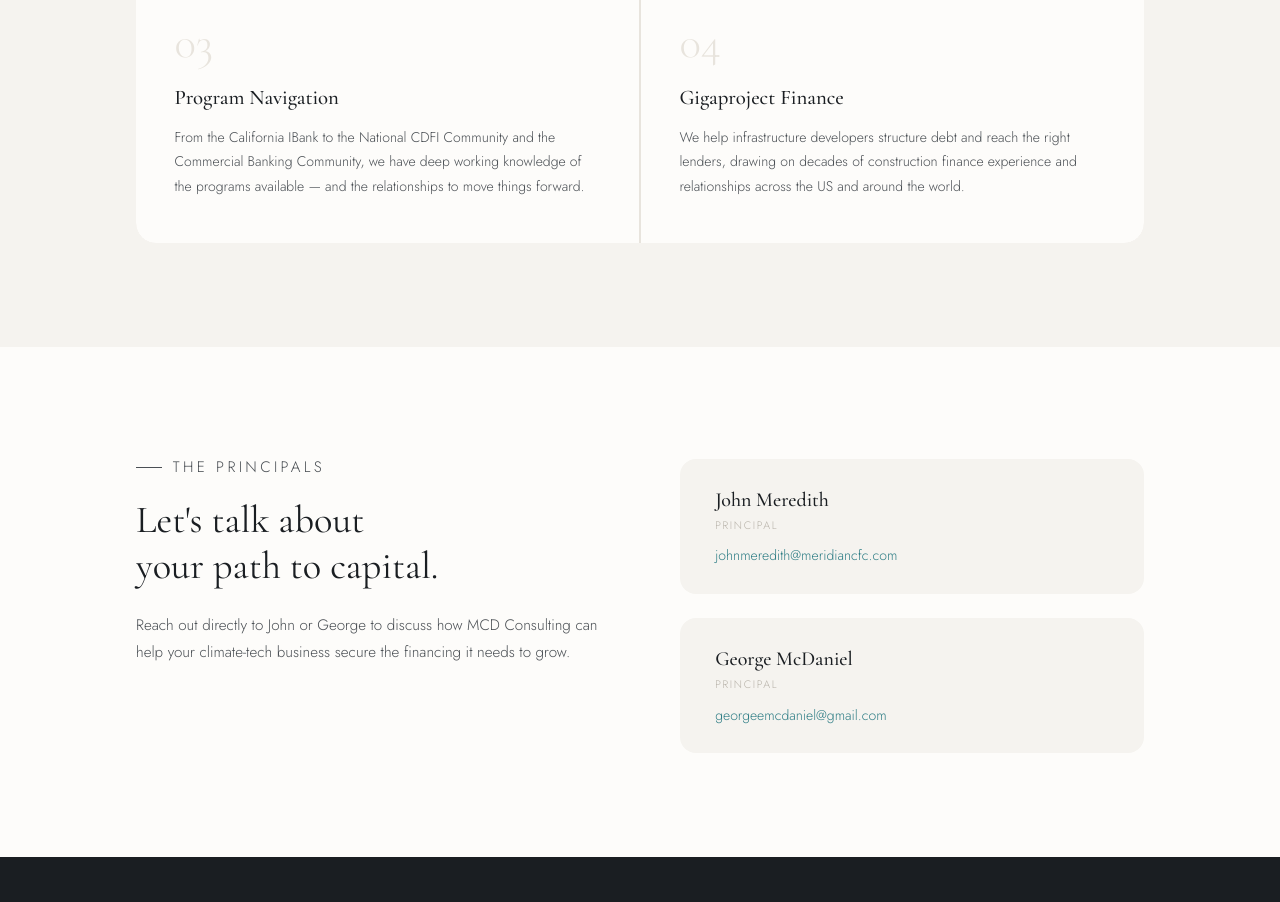
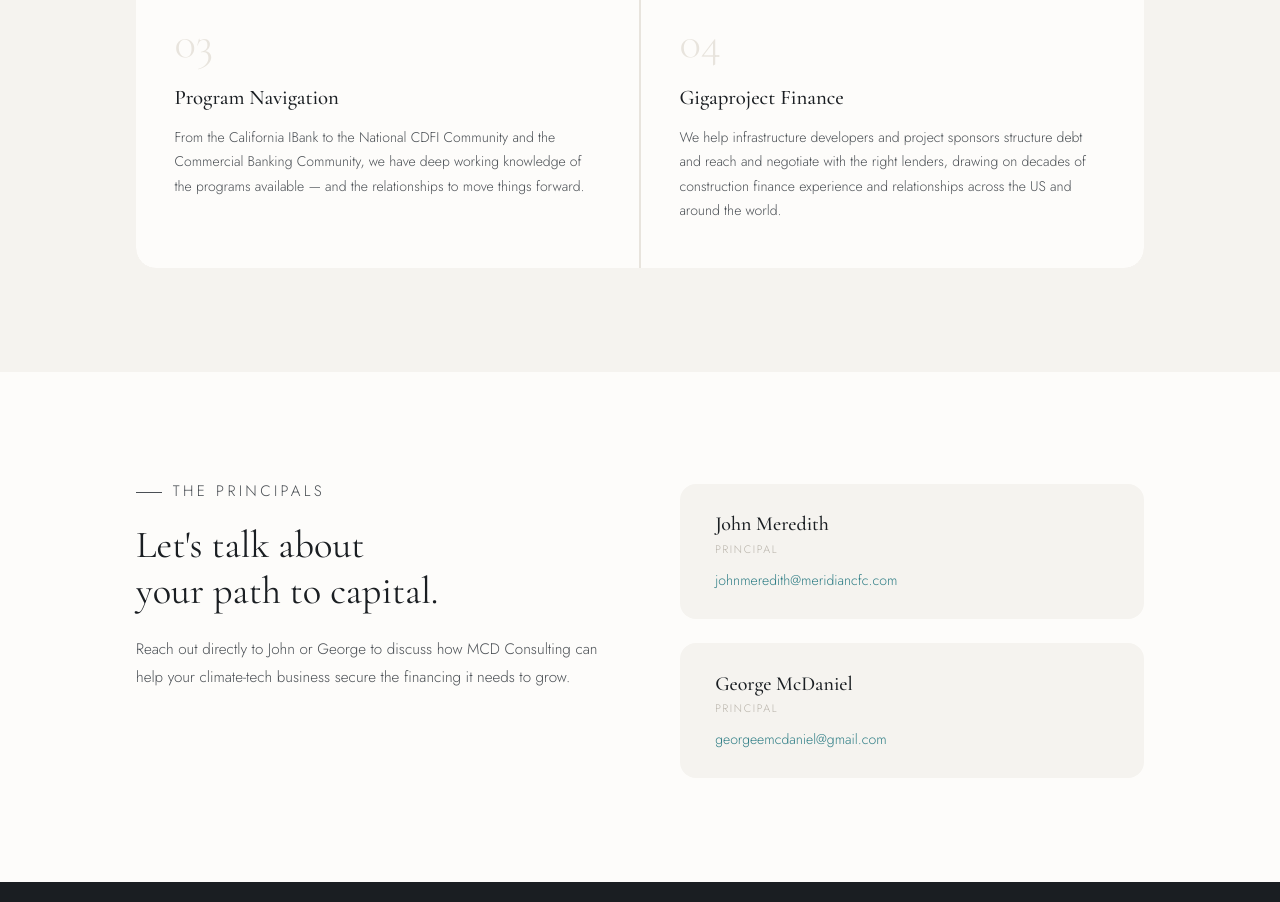
Before and after one commit to GHTech-Inc/mcd-consulting, a plain HTML site: page index.html in a window 1280 px wide. Shown: the part 5720-6622 px from the top of the page. Drawn offline with nearby package versions, Linux system fonts and the light colour scheme.

Commit message:
Update Gigaproject Finance description wording
Co-Authored-By: Claude Opus 5.5 <noreply@anthropic.com>
Claude-Session: https://claude.ai/code/session_018bex5h1yL4TS9refsjgpAa

```diff
--- a/index.html
+++ b/index.html
@@ -888,7 +888,7 @@ footer {
       <div class="pillar reveal reveal-delay-3">
         <div class="pillar-num">04</div>
         <div class="pillar-title">Gigaproject Finance</div>
-        <p class="pillar-text">We help infrastructure developers structure debt and reach the right lenders, drawing on decades of construction finance experience and relationships across the US and around the world.</p>
+        <p class="pillar-text">We help infrastructure developers and project sponsors structure debt and reach and negotiate with the right lenders, drawing on decades of construction finance experience and relationships across the US and around the world.</p>
       </div>
     </div>
   </div>
```
